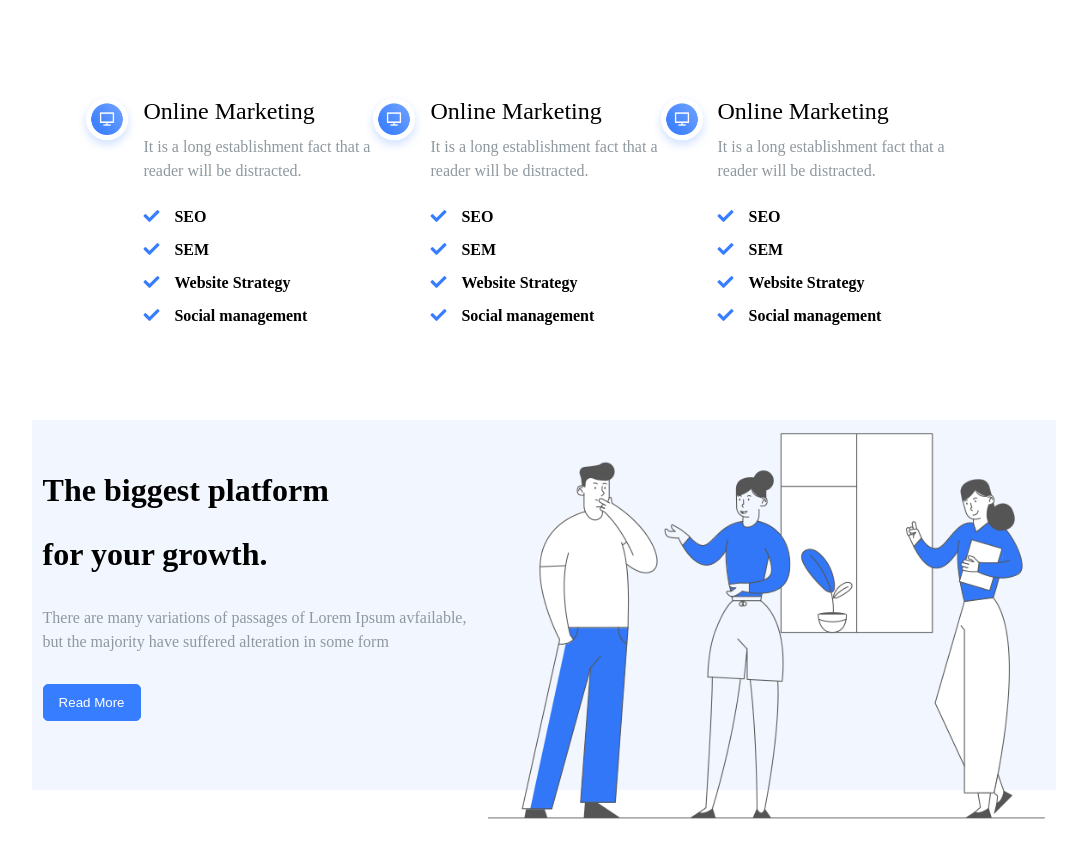
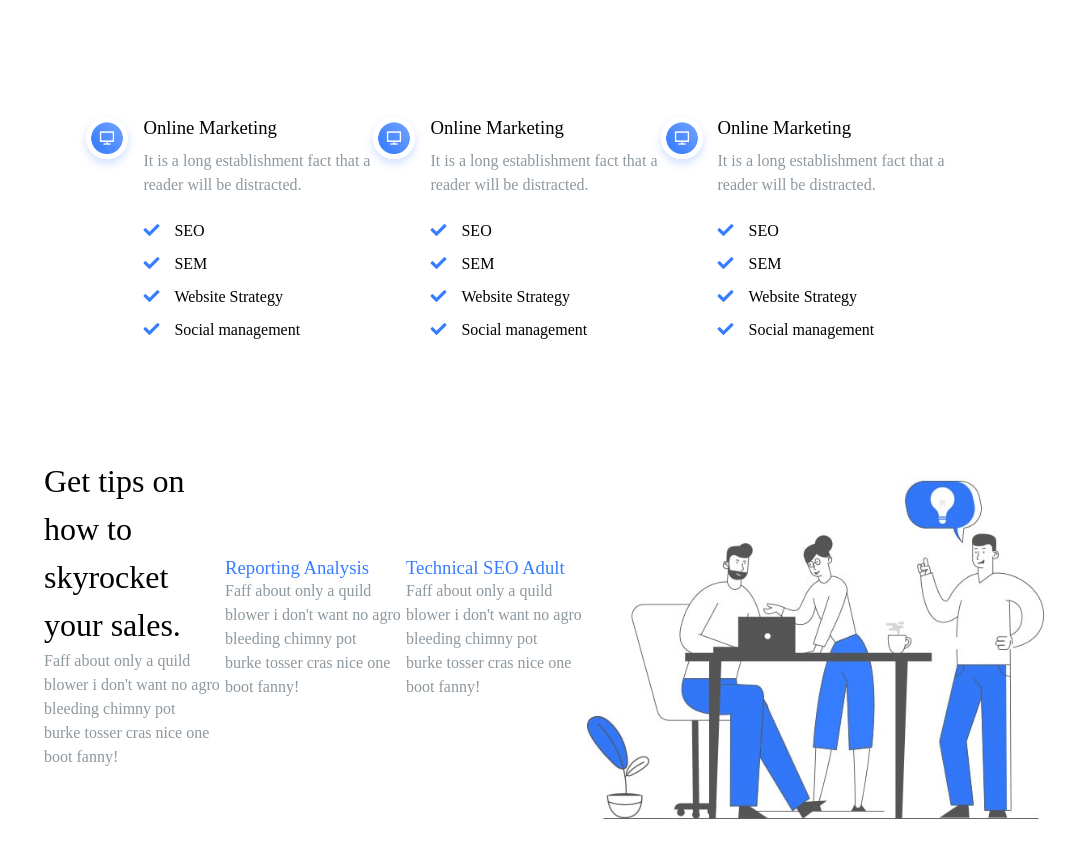
Before and after one commit to matteobuscicchio/proj-html-vuejs, a plain HTML site: page index.html in a window 1280 px wide. Shown: the part 486-1344 px from the top of the page, without its empty margins (96-1183 px from the left). Drawn offline with nearby package versions, Linux system fonts and the light colour scheme.

Commit message:
aggiunta struttura base card

```diff
--- a/assets/css/style.css
+++ b/assets/css/style.css
@@ -75,12 +75,18 @@ li{
 	list-style-type: none;
 }
 
+h2, h3{
+	font-weight: 100;
+}
+h2{
+	line-height: 1.5em;
+	font-size: 2em;
+	font-weight: 100;
+}
+
 p{
 	color: #8e989f;
 	line-height: 1.5em;
-	font-size: 1em;
-	margin-top: 10px;
-	margin-bottom: 25px;
 }
 
 /* flex */
@@ -151,7 +157,6 @@ form > .fa-shopping-cart{
 /* HEADER LOWER */
 /* sezione: Platform & Button */
 .pltf_btn{
-	height: 370px;
 	background-color: #f2f7ff;
 	margin-bottom: 50px;
 }
@@ -159,7 +164,6 @@ form > .fa-shopping-cart{
 .platform > h1{
 	margin-top: 30px;
 	margin-bottom: 20px;
-	line-height: 2em;
 }
 .platform > p{
 	margin-bottom: 30px;
@@ -177,11 +181,16 @@ form > .fa-shopping-cart{
 	height: 385px;
 }
 
+
+
+
 /* MAIN */
 main{
-	width: 1024px;
+	width: 1000px;
 	margin: 0px auto;
 }
+
+
 /* blocco 1: Online Marketing */
 .on_marketing_ul{
 	margin-bottom: 50px;
@@ -190,32 +199,62 @@ main{
 .on_marketing{
 	margin: 30px;
 }
+
+.on_marketing > p{
+	margin-top: 10px;
+	margin-bottom: 25px;
+}
 .on_marketing > img{
 	width: 60px;
 	position: relative;
 	transform: translate(-110%, 100%);
 }
-.on_marketing > h3{
-	font-weight: 100;
-	font-size: 1.5em;
-}
+
 .on_marketing > span{
 	margin-bottom: 15px;
 	display: block;
-}
-
-span{
-	font-weight: 600;
 }
 
 span > i{
 	margin-right: 15px;
 	color: #377dff;
 }
-/* sezione: Tips&Tricks */
-/* sezione: Popular Features */
-/* sezione: Testimonial */
-/* sezione: Latest Posts */
+
+
+
+
+/* blocco 2: Tips&Tricks */
+.tips{
+	margin-bottom: 50px;
+}
+
+.platform > h3{
+	margin-top: 30px;
+	margin-bottom: 20px;
+}
+.platform > p{
+	margin-bottom: 30px;
+}
+
+.platform > .button{
+	margin-bottom: 60px;
+}
+
+.large_card > h3{
+	color: #377dff;
+}
+
+.jumbotron{
+	position: relative;
+    transform: translate(0%, 6%);
+}
+.jumbotron > img{
+	height: 385px;
+}
+
+/* blocco 3: Popular Features */
+/* blocco 4: Testimonial */
+/* blocco 5: Latest Posts */
 
 
 /* FOOTER */
--- a/assets/js/main.js
+++ b/assets/js/main.js
@@ -83,6 +83,26 @@ let sofboxApp = new Vue({
                 management: 'Social management',
             }
         ],
+
+        // blocco 2: Tips&Tricks
+        tipsAndTricks: [
+            {
+                title: 'Get tips on how to <br> skyrocket your sales.',
+                description: `Faff about only a quild blower i don't want no agro bleeding chimny pot <br> burke tosser cras nice one boot fanny!`,
+            },
+            {
+                cards:[
+                    {
+                     title: 'Reporting Analysis',
+                     description: `Faff about only a quild blower i don't want no agro bleeding chimny pot <br> burke tosser cras nice one boot fanny!`,
+                    },
+                    {
+                        title: 'Technical SEO Adult',
+                        description: `Faff about only a quild blower i don't want no agro bleeding chimny pot <br> burke tosser cras nice one boot fanny!`,
+                    },
+                ]
+            }
+        ],
     },
 
     methods: {
--- a/index.html
+++ b/index.html
@@ -56,7 +56,7 @@
 					<div class="space_around pltf_btn">
 
 						<div class="platform"  v-for='content in platform'>
-							<h1 v-html='content.title'></h1>
+							<h2 v-html='content.title'></h2>
 							<p v-html='content.description'></p>
 							<button class="button" type="submit" v-html='button.more'></button>
 						</div>
@@ -84,16 +84,19 @@
 
 					<!-- blocco 2: Tips&Tricks -->
 
-					<div class="space_around pltf_btn">
+					<div class="space_around tips">
 
-						<div class="platform"  v-for='content in platform'>
-							<h1 v-html='content.title'></h1>
+						<div class="platform"  v-for='content in tipsAndTricks'>
+							<h2 v-html='content.title'></h2>
 							<p v-html='content.description'></p>
-							<button class="button" type="submit" v-html='button.more'></button>
+						</div>
+						<div class="large_card" v-for='content in tipsAndTricks[1].cards'>
+							<h3 v-html='content.title'></h3>
+							<p v-html='content.description'></p>
 						</div>
 
 						<div class="jumbotron">
-							<img :src="img.jumbotron" alt="Jumbotron">
+							<img :src="img.jumbotronTips" alt="Jumbotron whit talking persons">
 						</div>
 					</div>
 
```
